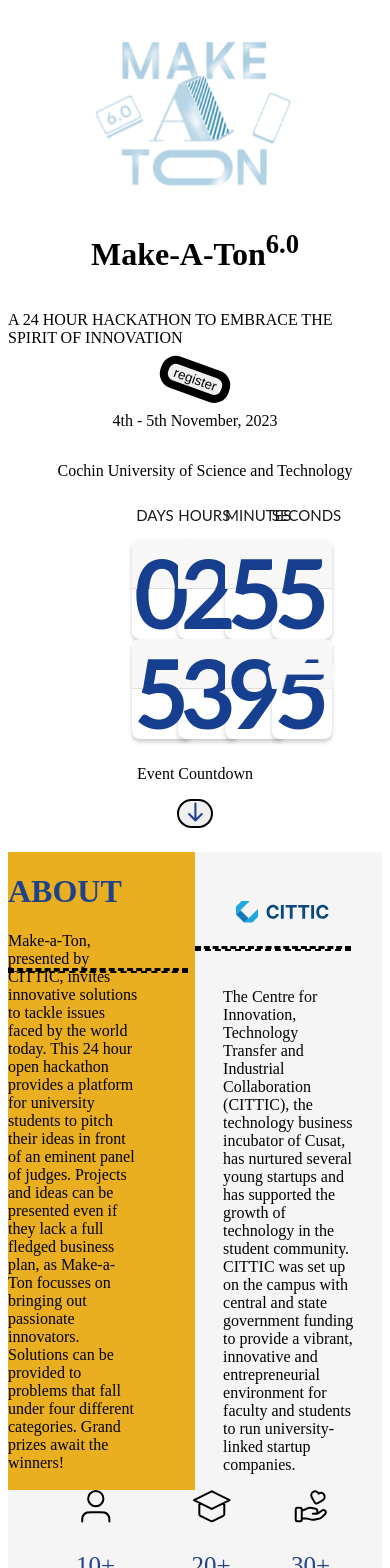
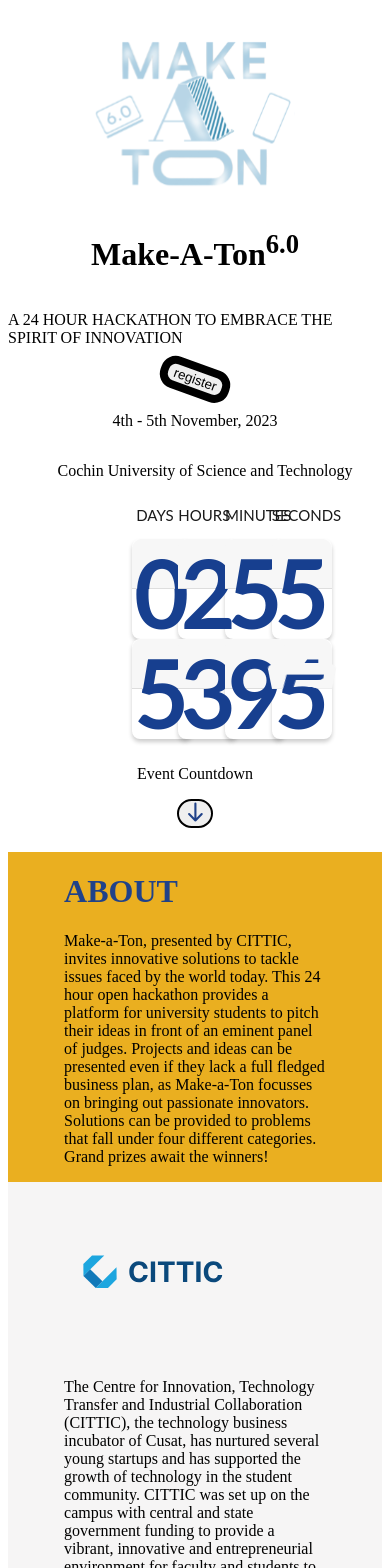
Before and after one commit to Make-a-Ton/make-a-ton-2024, a Next.js app: page / in a window 390 px wide. Shown: the top 1568 px of the page. Built offline with nearby package versions, Linux system fonts and the light colour scheme.

Commit message:
fix:made responsive and fixed the font style

```diff
--- a/src/sections/About/AboutLeft.js
+++ b/src/sections/About/AboutLeft.js
@@ -1,13 +1,13 @@
-import React from 'react';
+import React from "react";
 
 const AboutLeft = () => {
   return (
-    <div className="relative bg-[#EAAF20] p-12">
+    <div className="flex justify-center py-8  p- md:p-12 text-left">
       <div className="w-[70%] h-[80%]">
-        <h1 className="text-2xl text-[#204289] font-semibold mb-4 text-left  pb-2">
+        <h1 className="md:text-2xl text-4xl text-[#204289] font-clash-bold font-semibold mb-4 text-left  pb-2">
           ABOUT
         </h1>
-        <p className="text-gray-700 text-left text-sm mt-10">
+        <p className="text-gray-700 text-left text-sm md:my-10 font-satoshi-regular">
           Make-a-Ton, presented by CITTIC, invites innovative solutions to
           tackle issues faced by the world today. This 24 hour open hackathon
           provides a platform for university students to pitch their ideas in
@@ -18,7 +18,7 @@ const AboutLeft = () => {
           Grand prizes await the winners!
         </p>
       </div>
-      <h1 className="absolute mt-5 w-[93%] top-[73px]  text-2xl font-bold mb-4 text-center border-b-2 border-dashed border-blue-500 pb-2"></h1>
+      <h1 className="hidden md:block absolute mt-5 w-1/2 top-[73px] text-3xl font-bold mb-4 text-center border-b-2 border-dashed border-blue-500 pb-2"></h1>{" "}
     </div>
   );
 };
--- a/src/sections/About/AboutRight.js
+++ b/src/sections/About/AboutRight.js
@@ -1,15 +1,15 @@
-import React from "react";
+import React, { Fragment } from "react";
 import Image from "next/image";
 import logo from "../../../public/assets/citticlogo.svg";
 
 const AboutRight = () => {
   return (
-    <div className="flex items-center justify-center p-12 text-left">
+    <div className="flex items-center justify-center  pt-10  p-4 md:p-12 text-left">
       <div className="w-[70%] h-[80%]">
         <div className="flex justify-left mb-4 pb-3">
-          <Image src={logo} alt="Logo" width={120} height={120} />
+          <Image src={logo} alt="Logo" width={180} height={180} />
         </div>
-        <p className="text-gray-700 text-left text-sm my-10 ">
+        <p className="text-gray-700 text-left text-sm md:my-10 font-satoshi-regular ">
           The Centre for Innovation, Technology Transfer and Industrial
           Collaboration (CITTIC), the technology business incubator of Cusat,
           has nurtured several young startups and has supported the growth of
@@ -19,7 +19,7 @@ const AboutRight = () => {
           run university-linked startup companies.
         </p>
       </div>
-      <h1 className="absolute mt-5 left-1/2  w-[40%] top-[73px] text-2xl font-bold mb-4 text-left border-b-2 border-dashed border-blue-500 pb-2"></h1>
+      <div className="hidden md:block">
         <div className="absolute bottom-0 right-0 h-8 w-8 bg-[#EAAF20]"></div>
         <div className="absolute bottom-0 right-8 h-8 w-8 bg-[#204289]"></div>
         <div className="absolute bottom-0 right-24 h-8 w-8 bg-[#EAAF20]"></div>
@@ -30,6 +30,8 @@ const AboutRight = () => {
         <div className="absolute bottom-8 right-40 h-8 w-8 bg-[#EAAF20]"></div>
         <div className="absolute bottom-16 right-8 h-8 w-8 bg-[#204289]"></div>
       </div>
+      <h1 className="hidden md:block absolute mt-5 w-1/2 top-[73px] text-2xl font-bold mb-4 text-center border-b-2 border-dashed border-blue-500 pb-2"></h1>{" "}
+    </div>
   );
 };
 
--- a/src/sections/About/index.js
+++ b/src/sections/About/index.js
@@ -6,7 +6,7 @@ const About = () => {
   return (
     <Fragment>
       <div className="relative">
-        <div className="flex justify-center">
+        <div className="flex md:flex-row flex-col  justify-center">
           <div className="flex-1 bg-[#EAAF20]">
             <AboutLeft />
           </div>
--- a/src/sections/Statistics/index.js
+++ b/src/sections/Statistics/index.js
@@ -39,7 +39,7 @@ const Statistics = () => {
             <Image src={stat.logo} alt={stat.name} className="h-7 mx-auto" />
           </div>
           <div className="flex flex-col items-center">
-            <p className="text-[25px] text-[#204289] font-bold">
+            <p className="text-[25px] text-[#204289] font-clash-bold font-bold">
               {animatedCounts[index]}+
             </p>
             <p className="text-sm font-bold mb-1">{stat.name}</p>
```
Lines whose indentation alone changed are shown as unchanged.
